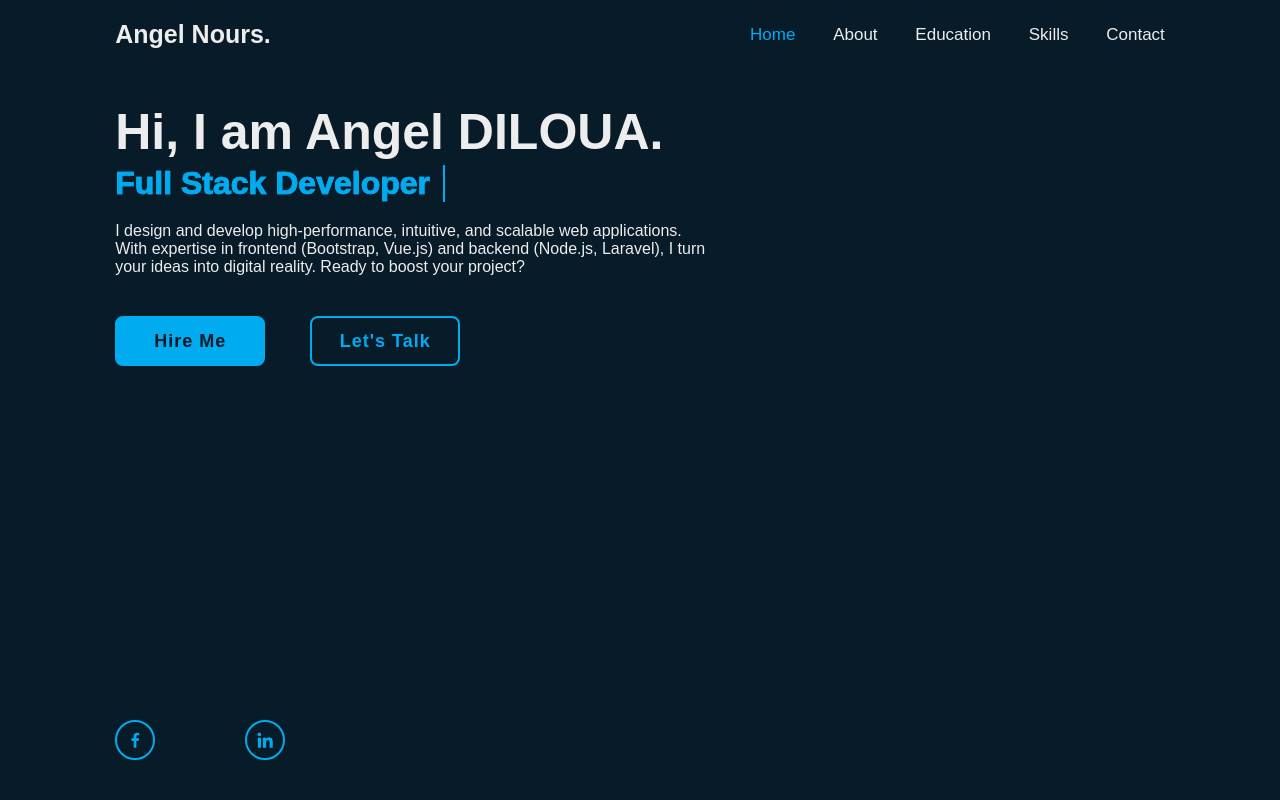
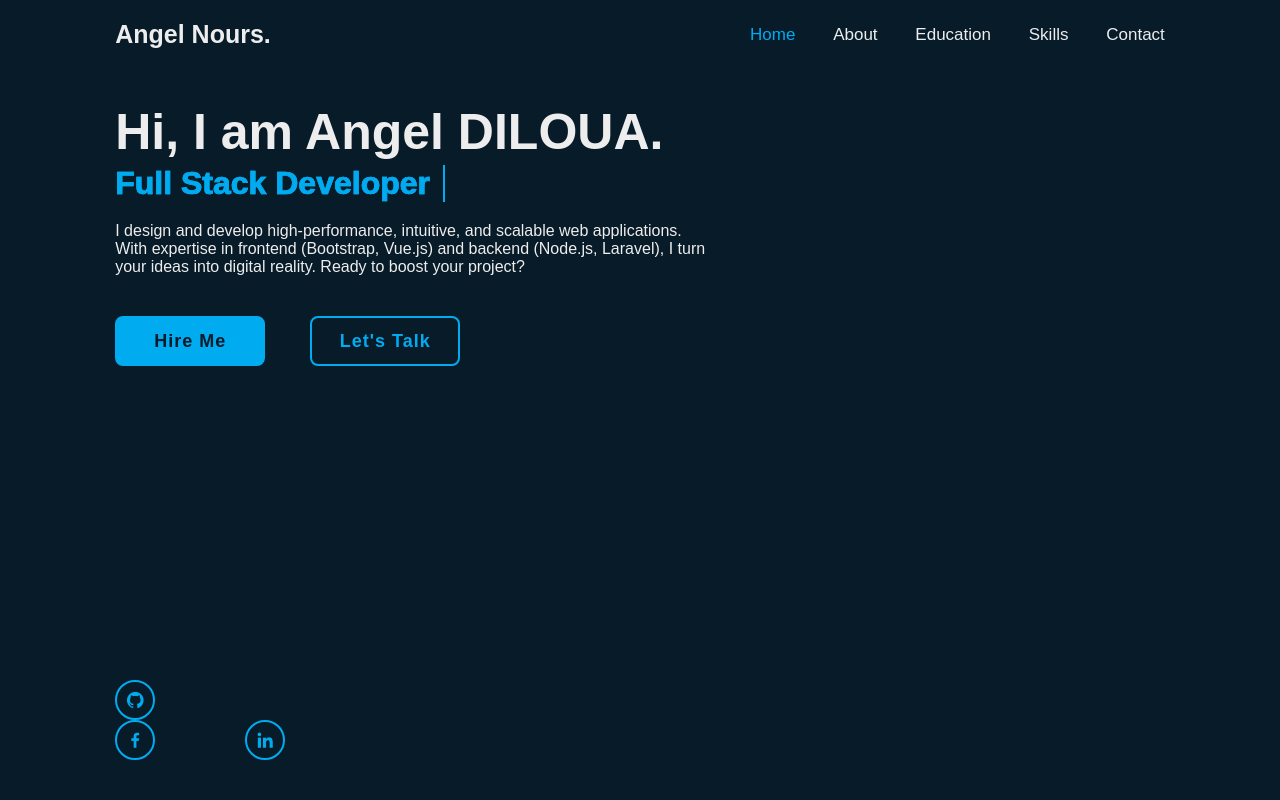
Before and after one commit to Diloua-angel/angeldiloua, a plain HTML site: page index.html in a window 1280 px wide. Shown: the top 800 px of the page. Drawn offline with nearby package versions, Linux system fonts and the light colour scheme; a web font is replaced by a local one.

Commit message:
add link github

```diff
--- a/index.html
+++ b/index.html
@@ -62,6 +62,13 @@
             <a href="https://www.linkedin.com/in/angel-dev-2a5b81256" target="_blank" rel="noopener">
                 <i class='bx bxl-linkedin'></i>
             </a>
+
+            <div class="home-sci">
+    <a href="https://github.com/Diloua-angel" target="_blank">
+        <i class='bx bxl-github'></i>
+    </a>
+</div>
+
 
             <span class="animate" style="--i:6;"></span>
         </div>
```
